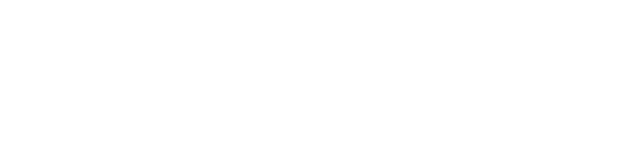
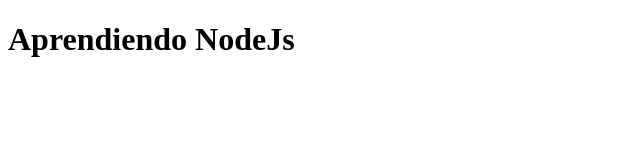
Before and after one commit to JoeTerol/node-todo-app, a plain HTML site: page index.html in a window 1280 px wide. Shown: the whole page, without its empty margins (0-640 px from the left). Drawn offline with Linux system fonts and the light colour scheme.

```diff
--- a/index.html
+++ b/index.html
@@ -3,9 +3,11 @@
 <head>
     <meta charset="UTF-8">
     <meta name="viewport" content="width=device-width, initial-scale=1.0">
-    <title>Document</title>
+    <title>NodeJs</title>
 </head>
 <body>
-
+    <h1>
+        Aprendiendo NodeJs
+    </h1>
 </body>
 </html>
```
Also changed, not shown: app.js (added, +11 -0 lines).
